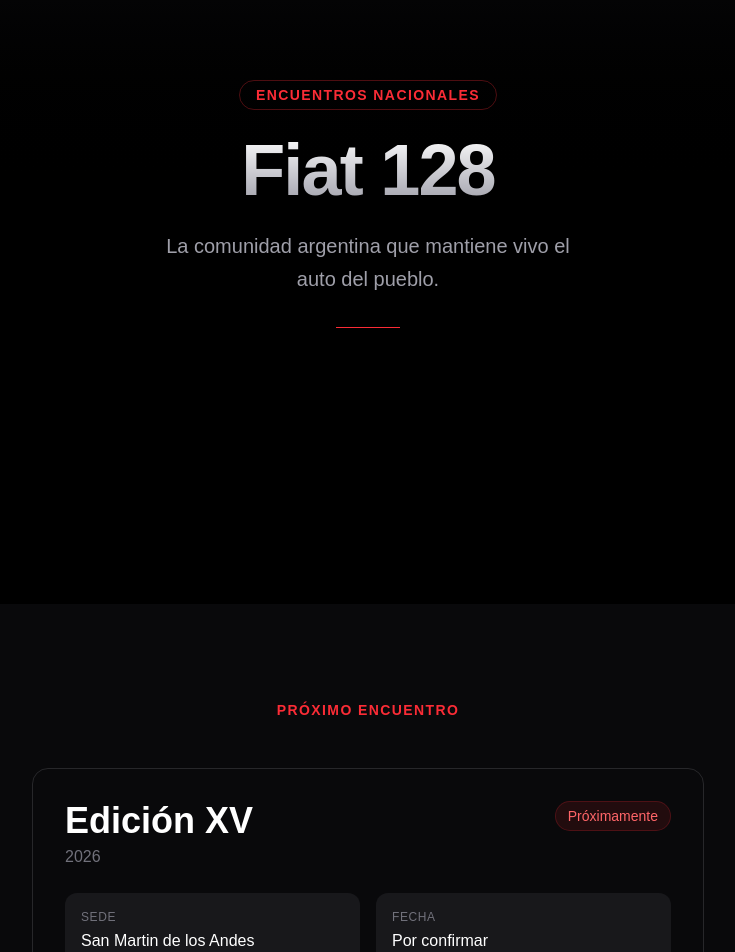
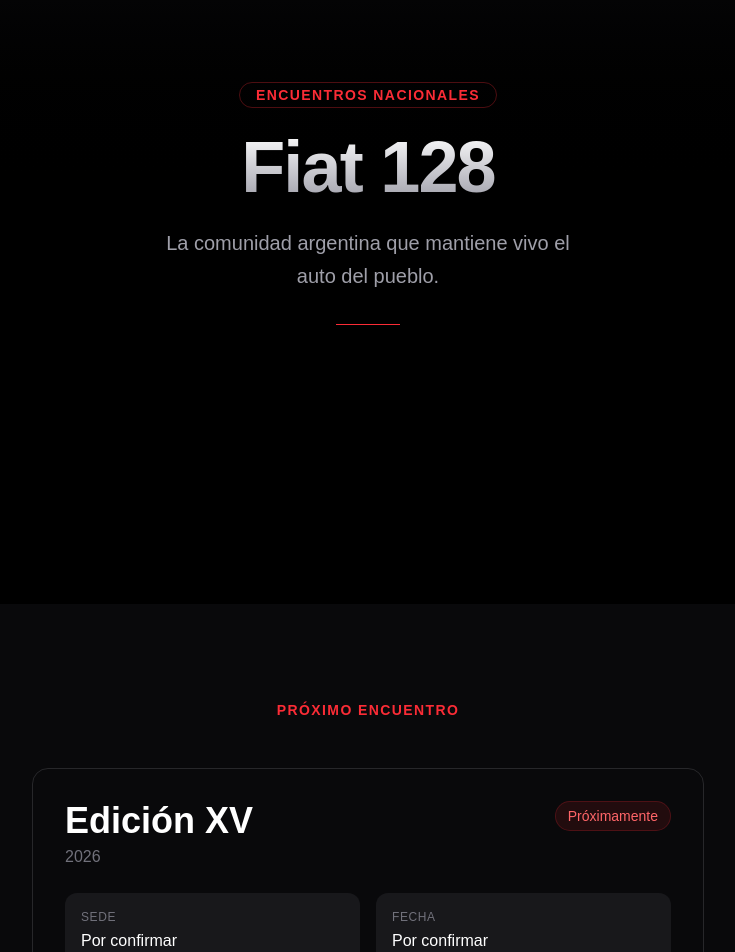
Before and after one commit to GenaroDamico/nacional-fiat-128, a Next.js app: page / in a window 1280 px wide. Shown: the part 260-1212 px from the top of the page, without its empty margins (272-1007 px from the left). Built offline with nearby package versions, Linux system fonts and the light colour scheme.

Commit message:
feat: add fade-in animations across all pages

```diff
--- a/app/contacto/page.tsx
+++ b/app/contacto/page.tsx
@@ -1,6 +1,7 @@
 "use client";
 
 import { useState } from "react";
+import FadeIn from "@/components/fade-in";
 
 const contacto = [
   { id: 1, label: "Email", valor: "info@nacionalfiat128.com.ar" },
@@ -22,6 +23,7 @@
   if (enviado) {
     return (
       <main className="flex-1 bg-zinc-950 flex items-center justify-center">
+        <FadeIn>
           <div className="text-center">
             <p className="text-5xl mb-6">✅</p>
             <h2 className="text-white text-2xl font-bold mb-2">¡Mensaje enviado!</h2>
@@ -38,6 +40,7 @@
               Enviar otro mensaje
             </button>
           </div>
+        </FadeIn>
       </main>
     );
   }
@@ -46,6 +49,7 @@
     <main className="flex-1 bg-zinc-950">
       <div className="max-w-2xl mx-auto px-6 py-24">
 
+        <FadeIn>
           <p className="text-red-500 font-semibold tracking-widest uppercase text-sm mb-4">
             Contacto
           </p>
@@ -53,7 +57,9 @@
           <p className="text-zinc-400 text-lg mb-16">
             ¿Querés participar, colaborar o tenés alguna consulta?
           </p>
+        </FadeIn>
 
+        <FadeIn delay={0.15}>
           <div className="flex flex-col gap-3 mb-16">
             {contacto.map((item) => (
               <div
@@ -65,10 +71,11 @@
               </div>
             ))}
           </div>
+        </FadeIn>
 
+        <FadeIn delay={0.3}>
           <div className="border border-zinc-800 rounded-2xl p-8">
             <h2 className="text-white font-bold text-xl mb-6">Envianos un mensaje</h2>
-
             <div className="flex flex-col gap-4">
               <div className="flex flex-col gap-2">
                 <label className="text-zinc-400 text-sm">Nombre</label>
@@ -80,7 +87,6 @@
                   className="bg-zinc-900 border border-zinc-800 rounded-xl px-4 py-3 text-white placeholder:text-zinc-600 focus:outline-none focus:border-zinc-600 transition-colors"
                 />
               </div>
-
               <div className="flex flex-col gap-2">
                 <label className="text-zinc-400 text-sm">Email</label>
                 <input
@@ -91,7 +97,6 @@
                   className="bg-zinc-900 border border-zinc-800 rounded-xl px-4 py-3 text-white placeholder:text-zinc-600 focus:outline-none focus:border-zinc-600 transition-colors"
                 />
               </div>
-
               <div className="flex flex-col gap-2">
                 <label className="text-zinc-400 text-sm">Mensaje</label>
                 <textarea
@@ -102,7 +107,6 @@
                   className="bg-zinc-900 border border-zinc-800 rounded-xl px-4 py-3 text-white placeholder:text-zinc-600 focus:outline-none focus:border-zinc-600 transition-colors resize-none"
                 />
               </div>
-
               <button
                 onClick={handleSubmit}
                 className="bg-red-500 hover:bg-red-600 text-white font-semibold py-3 rounded-xl transition-colors disabled:opacity-40 disabled:cursor-not-allowed"
@@ -112,6 +116,7 @@
               </button>
             </div>
           </div>
+        </FadeIn>
 
       </div>
     </main>
--- a/app/galeria/page.tsx
+++ b/app/galeria/page.tsx
@@ -1,3 +1,5 @@
+import FadeIn from "@/components/fade-in";
+
 const fotos = [
   { id: 1, titulo: "Encuentro 2024 — Mendoza" },
   { id: 2, titulo: "Desfile de autos 2023" },
@@ -14,7 +16,7 @@
   return (
     <main className="flex-1 bg-zinc-950">
       <div className="max-w-5xl mx-auto px-6 py-24">
-
+        <FadeIn>
           <p className="text-red-500 font-semibold tracking-widest uppercase text-sm mb-4">
             Galería
           </p>
@@ -24,13 +26,12 @@
           <p className="text-zinc-400 text-lg mb-16">
             Momentos de cada edición nacional.
           </p>
+        </FadeIn>
 
         <div className="grid grid-cols-1 sm:grid-cols-2 md:grid-cols-3 gap-4">
-          {fotos.map((foto) => (
-            <div
-              key={foto.id}
-              className="group relative aspect-square bg-zinc-900 rounded-xl overflow-hidden border border-zinc-800 hover:border-zinc-600 transition-colors"
-            >
+          {fotos.map((foto, index) => (
+            <FadeIn key={foto.id} delay={index * 0.08}>
+              <div className="group relative aspect-square bg-zinc-900 rounded-xl overflow-hidden border border-zinc-800 hover:border-zinc-600 transition-colors">
                 <div className="absolute inset-0 bg-gradient-to-br from-zinc-800 to-zinc-900" />
                 <div className="absolute inset-0 flex items-end p-4 opacity-0 group-hover:opacity-100 transition-opacity">
                   <p className="text-white text-sm font-medium">
@@ -38,6 +39,7 @@
                   </p>
                 </div>
               </div>
+            </FadeIn>
           ))}
         </div>
 
--- a/app/historia/page.tsx
+++ b/app/historia/page.tsx
@@ -1,3 +1,5 @@
+import FadeIn from "@/components/fade-in";
+
 const ediciones = [
   { id: 1, año: 2011, sede: "Buenos Aires", provincia: "Buenos Aires" },
   { id: 2, año: 2012, sede: "Rosario", provincia: "Santa Fe" },
@@ -18,7 +20,7 @@
   return (
     <main className="flex-1 bg-zinc-950">
       <div className="max-w-3xl mx-auto px-6 py-24">
-
+        <FadeIn>
           <p className="text-red-500 font-semibold tracking-widest uppercase text-sm mb-4">
             Historia
           </p>
@@ -28,13 +30,12 @@
           <p className="text-zinc-400 text-lg mb-16">
             Desde 2011, cada año la comunidad se reúne en una ciudad distinta de Argentina.
           </p>
+        </FadeIn>
 
         <div className="flex flex-col gap-3">
-          {ediciones.map((edicion) => (
-            <div
-              key={edicion.id}
-              className="flex items-center justify-between border border-zinc-800 rounded-xl px-6 py-4 hover:border-zinc-600 transition-colors"
-            >
+          {ediciones.map((edicion, index) => (
+            <FadeIn key={edicion.id} delay={index * 0.05}>
+              <div className="flex items-center justify-between border border-zinc-800 rounded-xl px-6 py-4 hover:border-zinc-600 transition-colors">
                 <div className="flex items-center gap-6">
                   <span className="text-red-500 font-bold text-lg w-12">
                     {edicion.año}
@@ -47,6 +48,7 @@
                   {edicion.provincia}
                 </span>
               </div>
+            </FadeIn>
           ))}
         </div>
 
--- a/app/page.tsx
+++ b/app/page.tsx
@@ -1,7 +1,9 @@
+import FadeIn from "@/components/fade-in";
+
 const proximoEncuentro = {
   edicion: "XV",
   año: 2026,
-  sede: "San Martin de los Andes",
+  sede: "Por confirmar",
   fecha: "Por confirmar",
   descripcion: "Seguí las novedades en nuestras redes.",
 };
@@ -10,39 +12,39 @@
   return (
     <main className="flex flex-col">
 
-      {/* Hero */}
       <section className="relative flex flex-col items-center justify-center min-h-screen bg-black text-white text-center px-6 overflow-hidden">
-
         <div className="absolute inset-0 bg-gradient-to-b from-zinc-900 via-black to-black" />
-
         <div className="relative z-10 flex flex-col items-center gap-6">
+          <FadeIn>
             <span className="text-red-500 font-semibold tracking-widest uppercase text-sm border border-red-500/30 px-4 py-1 rounded-full">
               Encuentros Nacionales
             </span>
-
+          </FadeIn>
+          <FadeIn delay={0.15}>
             <h1 className="text-7xl font-bold tracking-tight bg-gradient-to-b from-white to-zinc-400 bg-clip-text text-transparent">
               Fiat 128
             </h1>
-
+          </FadeIn>
+          <FadeIn delay={0.3}>
             <p className="text-zinc-400 text-xl max-w-md leading-relaxed">
               La comunidad argentina que mantiene vivo el auto del pueblo.
             </p>
-
+          </FadeIn>
+          <FadeIn delay={0.4}>
             <div className="w-16 h-px bg-red-500 mt-2" />
+          </FadeIn>
         </div>
-
       </section>
 
-      {/* Próximo encuentro */}
       <section className="py-24 px-6 bg-zinc-950">
         <div className="max-w-2xl mx-auto">
-
+          <FadeIn>
             <p className="text-red-500 font-semibold tracking-widest uppercase text-sm text-center mb-12">
               Próximo encuentro
             </p>
-
+          </FadeIn>
+          <FadeIn delay={0.15}>
             <div className="border border-zinc-800 rounded-2xl p-8 hover:border-zinc-600 transition-colors">
-
               <div className="flex items-start justify-between mb-6">
                 <div>
                   <h2 className="text-4xl font-bold text-white mb-1">
@@ -54,7 +56,6 @@
                   Próximamente
                 </span>
               </div>
-
               <div className="grid grid-cols-2 gap-4">
                 <div className="bg-zinc-900 rounded-xl p-4">
                   <p className="text-zinc-500 text-xs uppercase tracking-wider mb-1">Sede</p>
@@ -65,12 +66,11 @@
                   <p className="text-white font-medium">{proximoEncuentro.fecha}</p>
                 </div>
               </div>
-
               <p className="text-zinc-500 text-sm mt-6 text-center">
                 {proximoEncuentro.descripcion}
               </p>
-
             </div>
+          </FadeIn>
         </div>
       </section>
 
--- /dev/null
+++ b/components/fade-in.tsx
@@ -0,0 +1,21 @@
+"use client";
+
+import { motion } from "framer-motion";
+
+interface FadeInProps {
+  children: React.ReactNode;
+  delay?: number;
+}
+
+export default function FadeIn({ children, delay = 0 }: FadeInProps) {
+  return (
+    <motion.div
+      initial={{ opacity: 0, y: 20 }}
+      whileInView={{ opacity: 1, y: 0 }}
+      viewport={{ once: true }}
+      transition={{ duration: 0.6, delay, ease: "easeOut" }}
+    >
+      {children}
+    </motion.div>
+  );
+}
--- a/package.json
+++ b/package.json
@@ -9,6 +9,7 @@
     "lint": "eslint"
   },
   "dependencies": {
+    "framer-motion": "^12.40.0",
     "next": "16.2.7",
     "react": "19.2.4",
     "react-dom": "19.2.4"
```
Also changed, not shown: 1 other file (tests, documents, lock files or other folders). Lines whose indentation alone changed are shown as unchanged.
